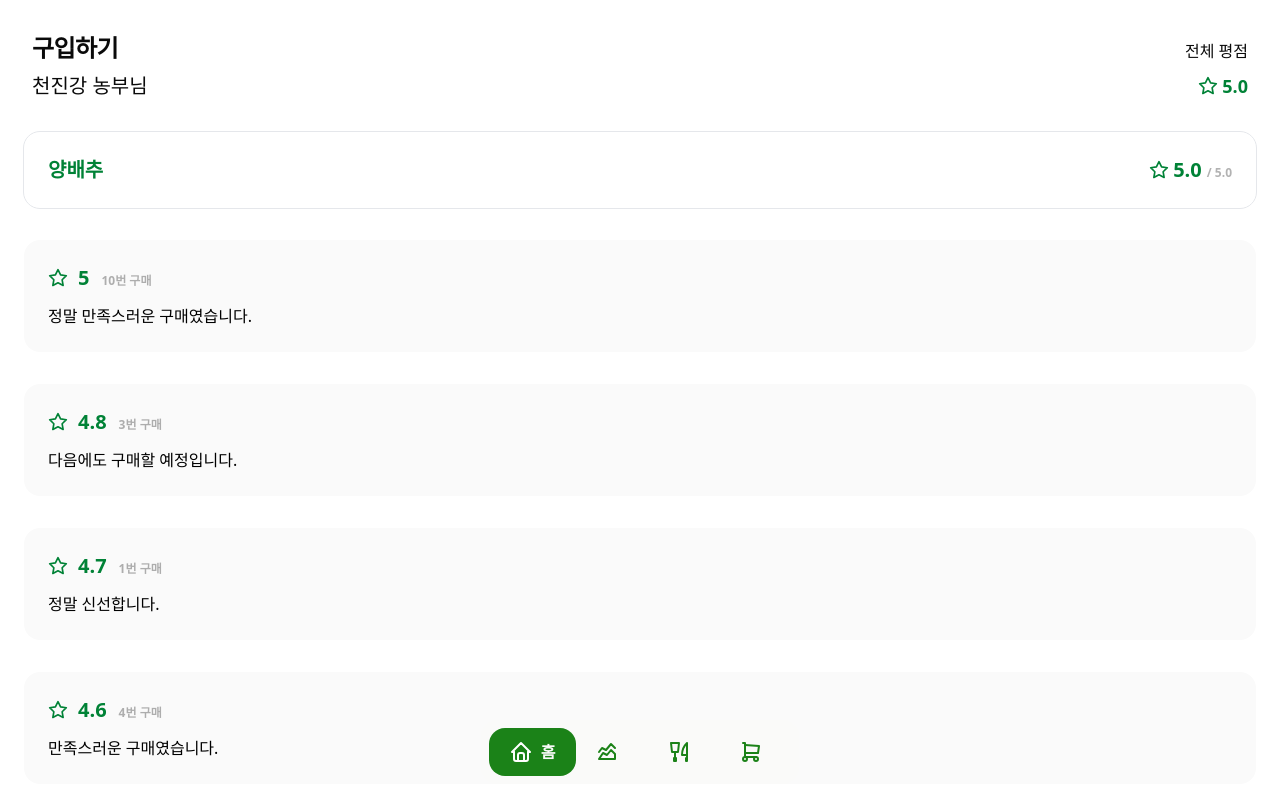
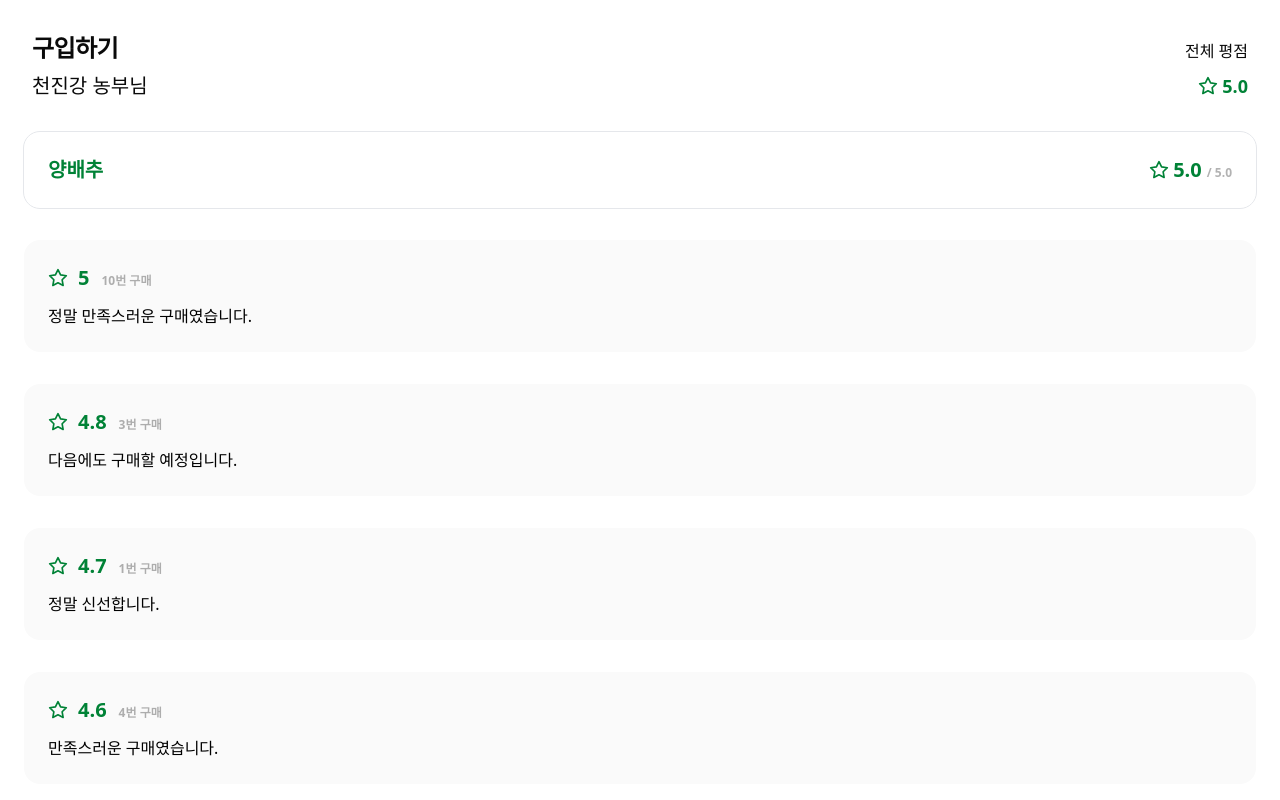
Before and after one commit to ojakgyo-ajou/frontend, a React (Vite) app: page /product/1 in a window 1280 px wide. Built offline with nearby package versions, Linux system fonts and the light colour scheme.

Commit message:
feat: 메뉴바 숨김 처리 구현

```diff
--- a/src/components/pages/Root.tsx
+++ b/src/components/pages/Root.tsx
@@ -1,16 +1,21 @@
-import { Outlet } from 'react-router';
+import { Outlet, useLocation } from 'react-router';
 import MenuBar from '@/components/menu-bar';
 
 export default function Root() {
+  const location = useLocation();
+  const isMenubarVisible = !location.pathname.startsWith('/item') && !location.pathname.startsWith('/product');
+
   return (
     <>
       <main className="h-screen overflow-y-auto pb-16">
         <Outlet />
       </main>
 
-      <div className="fixed bottom-0 left-0 right-0 flex justify-center pb-4 z-50">
-        <MenuBar />
-      </div>
+      {isMenubarVisible && (
+        <div className="fixed bottom-0 left-0 right-0 flex justify-center pb-4 z-50">
+          <MenuBar />
+        </div>
+      )}
     </>
   );
 }
```
